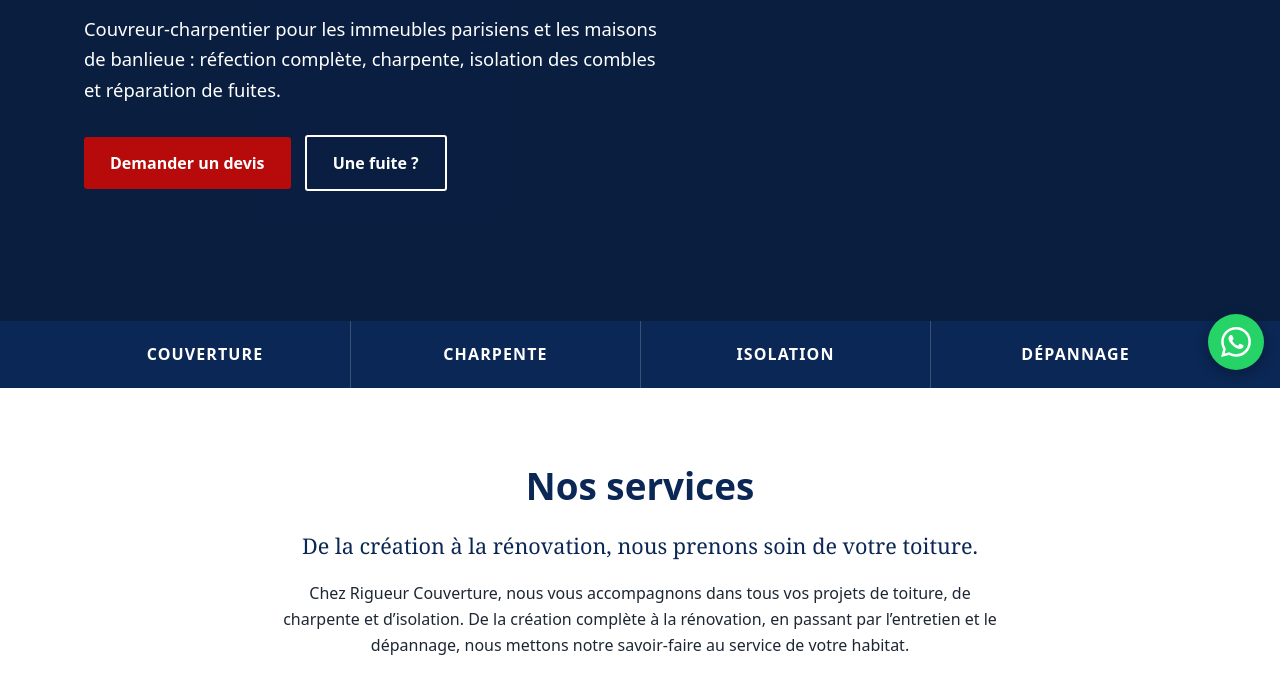
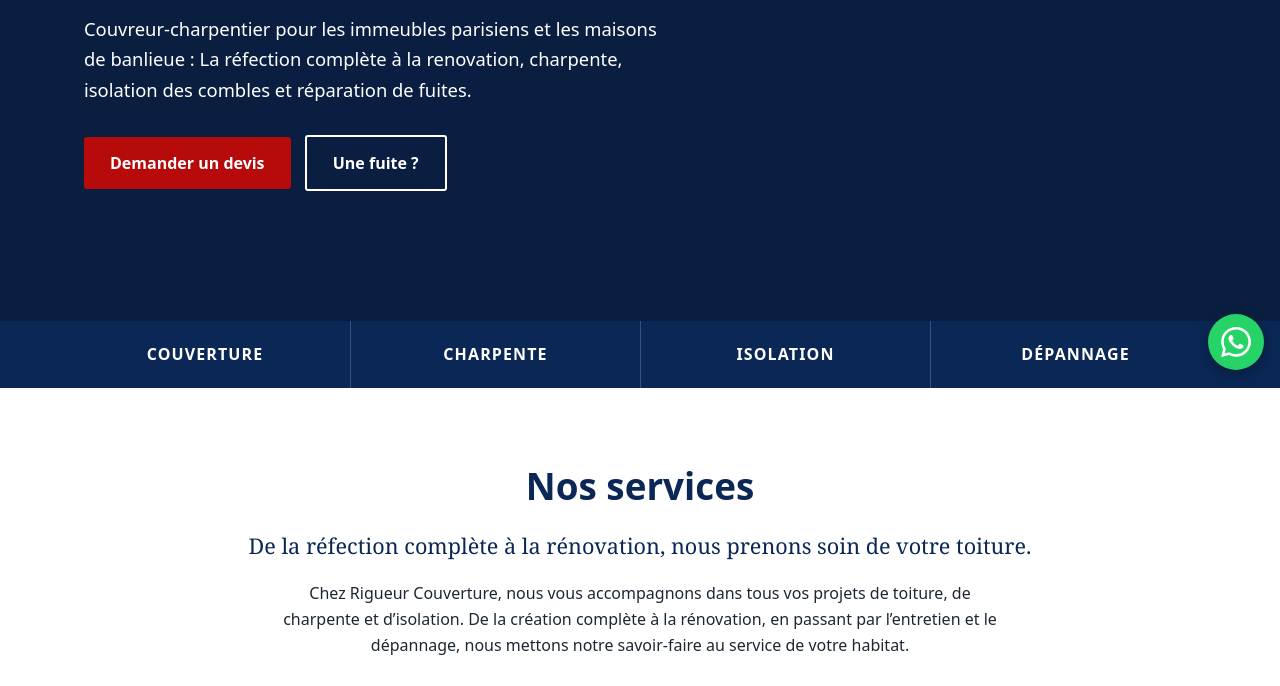
Before and after one commit to Blann973/r-couverture, a plain HTML site: page index.html in a window 1280 px wide. Shown: the part 414-1100 px from the top of the page. Drawn offline with Linux system fonts and the light colour scheme.

Commit message:
Mise a jour du site Rigueur Couverture

```diff
--- a/index.html
+++ b/index.html
@@ -39,7 +39,7 @@
 </div>
 <div class="wrap">
 <h1>La passion du métier, la rigueur du travail.</h1>
-<p>Couvreur-charpentier pour les immeubles parisiens et les maisons de banlieue : réfection complète, charpente, isolation des combles et réparation de fuites.</p>
+<p>Couvreur-charpentier pour les immeubles parisiens et les maisons de banlieue : La réfection complète à la renovation, charpente, isolation des combles et réparation de fuites.</p>
 <a class="btn" href="#devis">Demander un devis</a>
 <a class="btn" href="#urgence">Une fuite ?</a>
 </div>
@@ -52,7 +52,7 @@
 <section id="services" class="centre" aria-labelledby="t-services">
 <div class="wrap">
 <h2 id="t-services">Nos services</h2>
-<p class="chapo">De la création à la rénovation, nous prenons soin de votre toiture.</p>
+<p class="chapo">De la réfection complète à la rénovation, nous prenons soin de votre toiture.</p>
 <p>Chez Rigueur Couverture, nous vous accompagnons dans tous vos projets de toiture, de charpente et d’isolation. De la création complète à la rénovation, en passant par l’entretien et le dépannage, nous mettons notre savoir-faire au service de votre habitat.</p>
 <div class="grille4">
 <article id="couverture">
--- a/style.css
+++ b/style.css
@@ -163,3 +163,5 @@ footer{padding-bottom:88px}
 .conseils-duo.sans-image{grid-template-columns:1fr}
 .conseils-duo.sans-image .liste-conseils{grid-template-columns:1fr 1fr;max-width:900px;margin:20px auto 0}
 @media(max-width:900px){.conseils-duo{grid-template-columns:1fr}.conseils-duo.sans-image .liste-conseils{grid-template-columns:1fr}}
+
+.conseils-img img{aspect-ratio:4/3;object-fit:cover}
```
